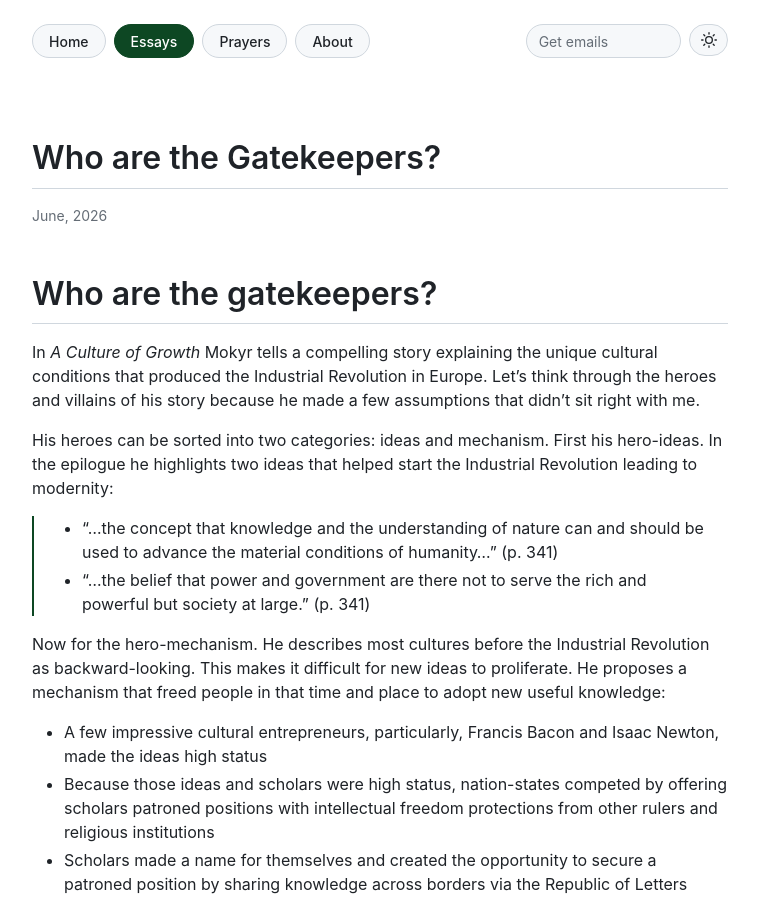
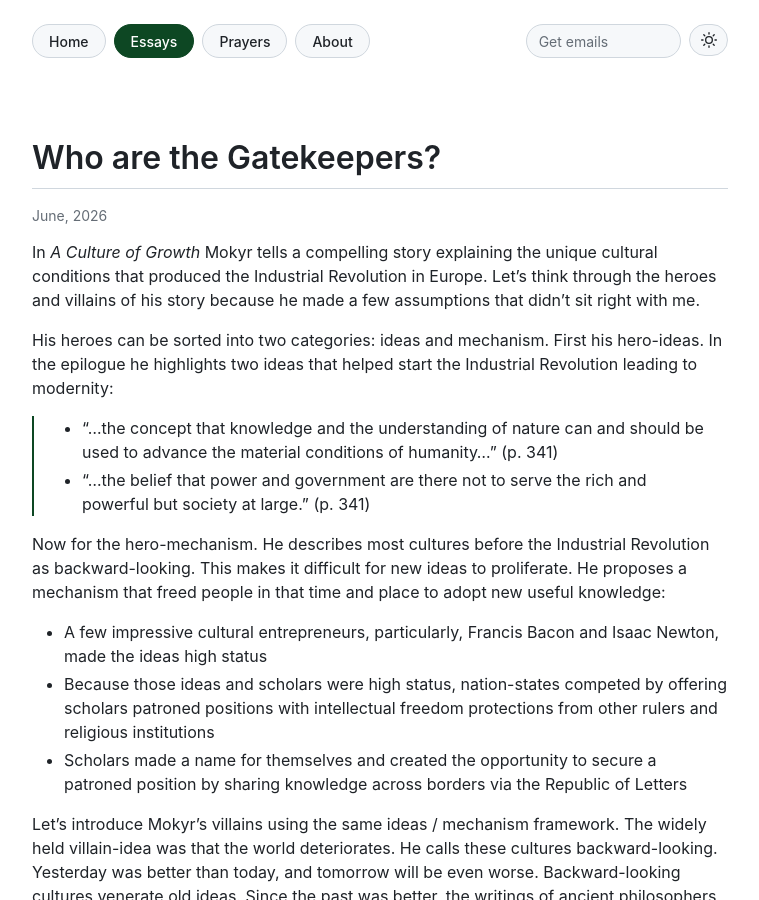
Before and after one commit to jack-t-skidmore/jack-t-skidmore.github.io, a Jekyll site: the page built from essays/gatekeepers.md, in a window 1280 px wide and 900 px high. Shown: the whole window, without its empty margins (260-1019 px from the left). Built offline with Jekyll 4.4.1, drawn with Linux system fonts in a browser that asks for light colours.

Commit message:
another typo

```diff
--- a/essays/gatekeepers.md
+++ b/essays/gatekeepers.md
@@ -5,7 +5,6 @@ date: 2026-06-25
 description: "How power shapes technological and political progress."
 ---
 
-# Who are the gatekeepers?
 In *A Culture of Growth* Mokyr tells a compelling story explaining the unique cultural conditions that produced the Industrial Revolution in Europe. Let's think through the heroes and villains of his story because he made a few assumptions that didn't sit right with me.
 
 His heroes can be sorted into two categories: ideas and mechanism. First his hero-ideas. In the epilogue he highlights two ideas that helped start the Industrial Revolution leading to modernity:
```
